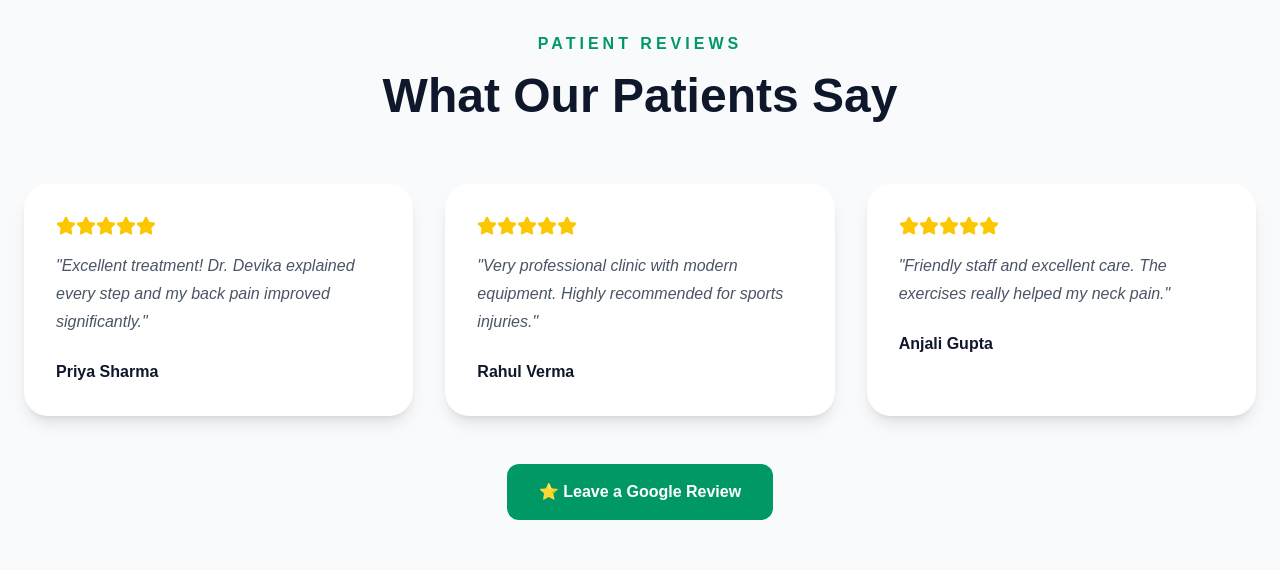
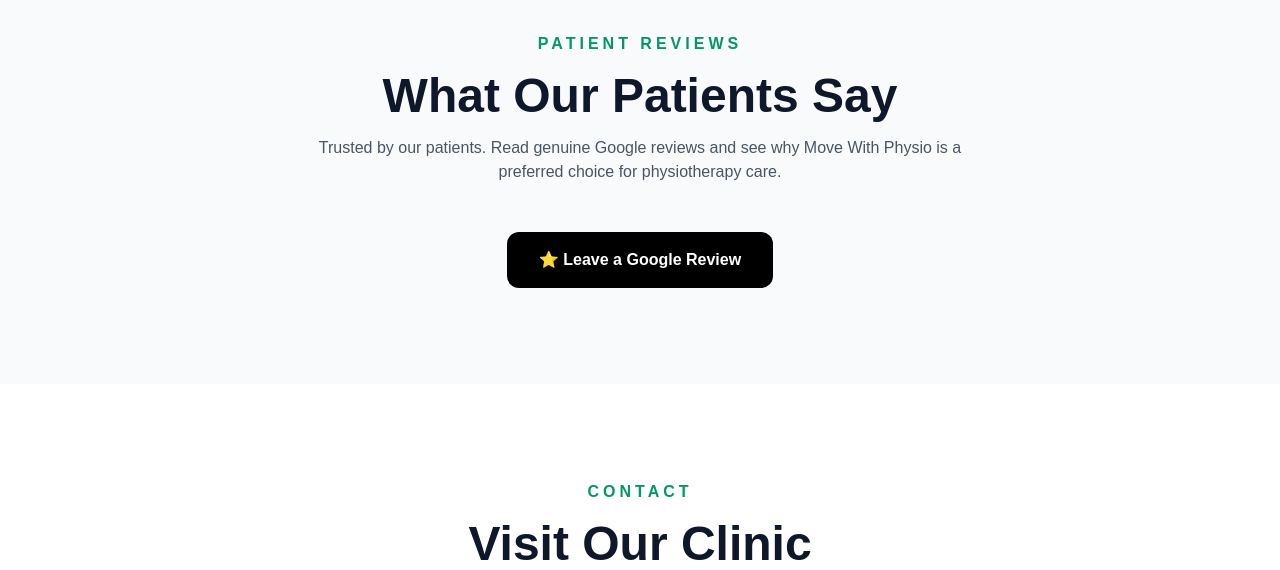
Before and after one commit to batman11220607-droid/move-with-physio, a Next.js app: page / in a window 1280 px wide. Shown: the part 5460-6030 px from the top of the page. Built offline with nearby package versions, Linux system fonts and the light colour scheme.

Commit message:
Added live Google Reviews widget

```diff
--- a/components/testimonials.tsx
+++ b/components/testimonials.tsx
@@ -1,23 +1,7 @@
+"use client";
+
 import FadeIn from "./FadeIn";
-import { Star } from "lucide-react";
-
-const reviews = [
-  {
-    name: "Priya Sharma",
-    review:
-      "Excellent treatment! Dr. Devika explained every step and my back pain improved significantly.",
-  },
-  {
-    name: "Rahul Verma",
-    review:
-      "Very professional clinic with modern equipment. Highly recommended for sports injuries.",
-  },
-  {
-    name: "Anjali Gupta",
-    review:
-      "Friendly staff and excellent care. The exercises really helped my neck pain.",
-  },
-];
+import Script from "next/script";
 
 export default function Testimonials() {
   return (
@@ -33,43 +17,33 @@
             What Our Patients Say
           </h2>
 
-        <div className="grid md:grid-cols-3 gap-8 mt-16">
-          {reviews.map((review, index) => (
-            <div
-              key={index}
-              className="bg-white rounded-3xl p-8 shadow-lg hover:shadow-2xl transition-all duration-300"
-            >
-              <div className="flex mb-4">
-                {[...Array(5)].map((_, i) => (
-                  <Star
-                    key={i}
-                    size={20}
-                    className="fill-yellow-400 text-yellow-400"
-                  />
-                ))}
-              </div>
-
-              <p className="text-gray-600 leading-7 italic">
-                "{review.review}"
+          <p className="text-gray-600 text-center mt-4 mb-12 max-w-2xl mx-auto">
+            Trusted by our patients. Read genuine Google reviews and see why
+            Move With Physio is a preferred choice for physiotherapy care.
           </p>
 
-              <h3 className="mt-6 font-bold text-slate-900">
-                {review.name}
-              </h3>
-            </div>
-          ))}
-        </div>
+          {/* Elfsight Script */}
+          <Script
+            src="https://static.elfsight.com/platform/platform.js"
+            strategy="lazyOnload"
+          />
 
+          {/* Elfsight Widget */}
+          <div
+            className="elfsight-app-1eaba67f-917c-416b-b096-d5a380296c3f"
+            data-elfsight-app-lazy
+          ></div>
+
+          {/* Google Review Button */}
           <div className="text-center mt-12">
             <a
               href="https://g.page/r/CWdtxb4mKFFlEBM/review"
               target="_blank"
               rel="noopener noreferrer"
-            className="inline-block bg-emerald-600 hover:bg-emerald-700 text-white px-8 py-4 rounded-xl font-semibold transition"
+              className="inline-block bg-black hover:bg-gray-800 text-white px-8 py-4 rounded-xl font-semibold transition duration-300"
             >
               ⭐ Leave a Google Review
             </a>
-
           </div>
 
         </div>
```
Lines whose indentation alone changed are shown as unchanged.
